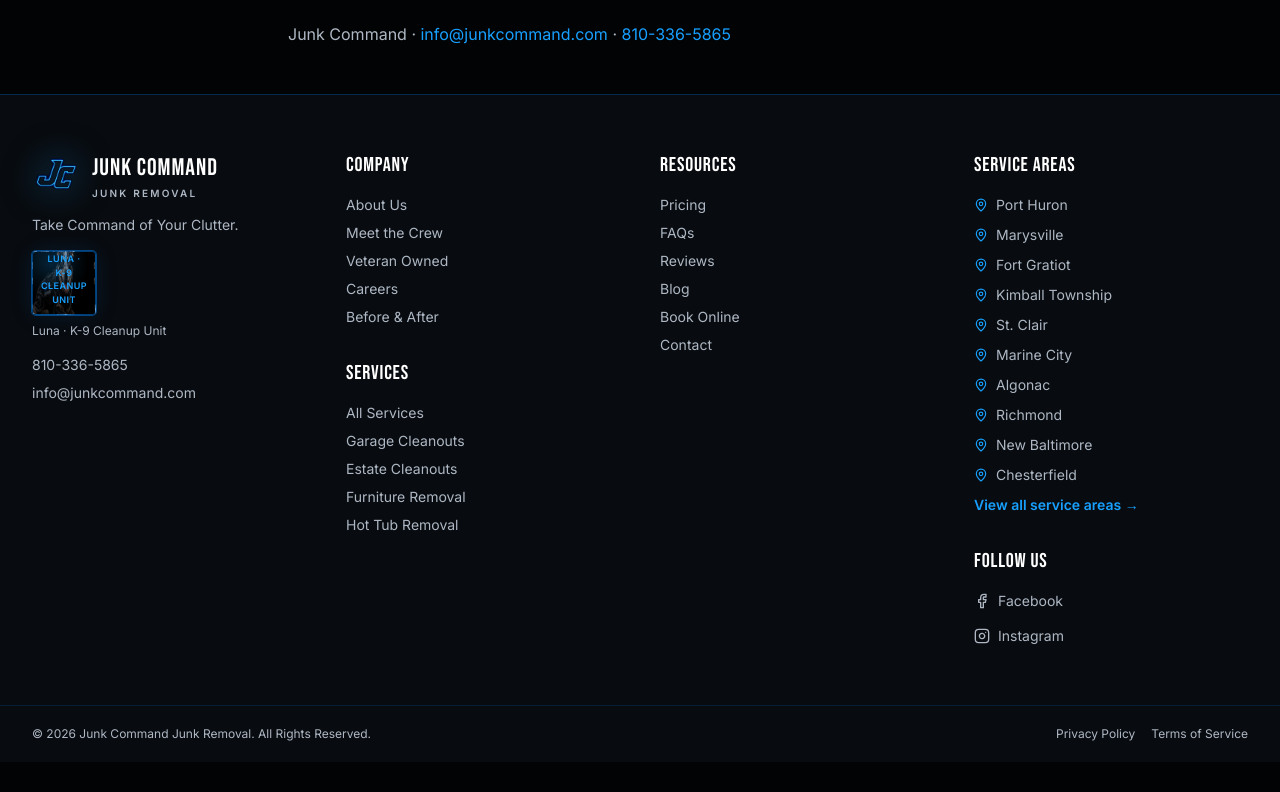
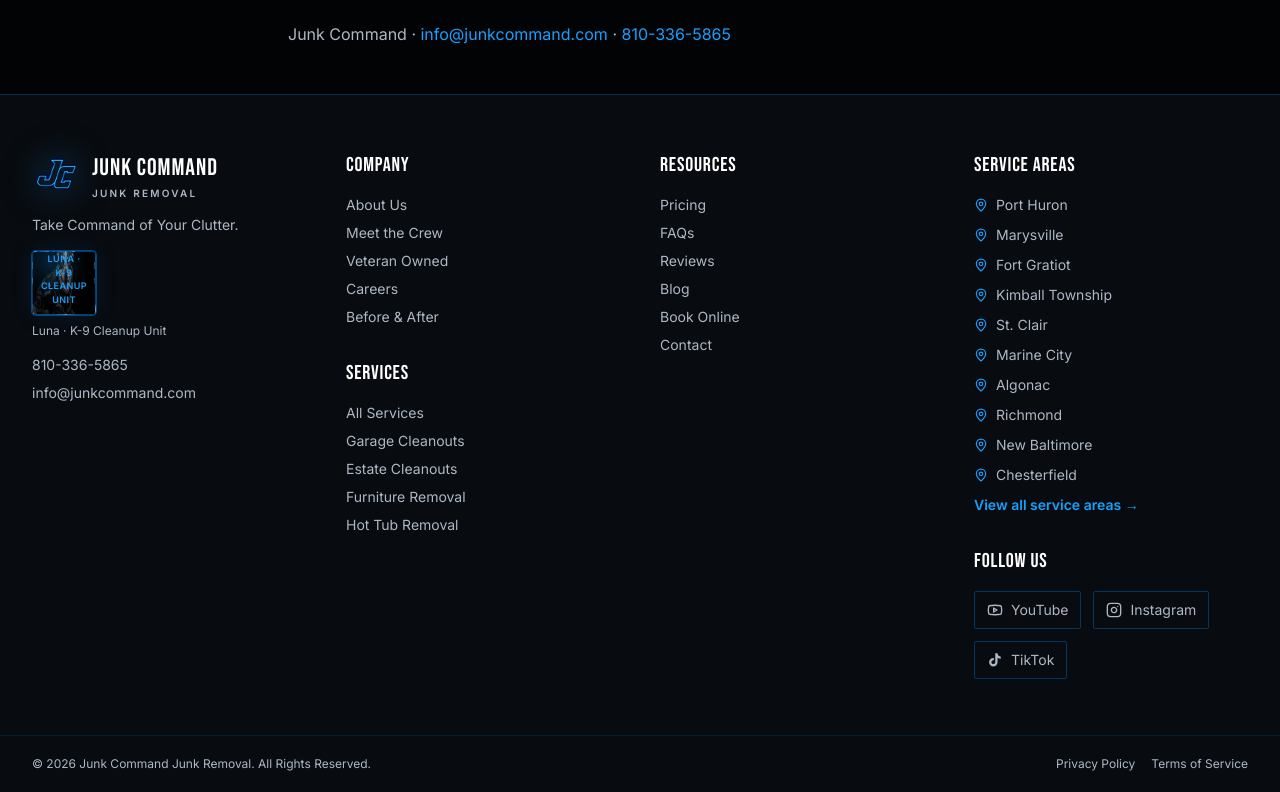
Before and after one commit to asddataking/junkcommand, a Next.js app: page /terms in a window 1280 px wide. Shown: the part 3004-3796 px from the top of the page. Before the commit the page ends 3766 px from the top, so only its background shows below. Built offline with nearby package versions, Linux system fonts and the light colour scheme.

Commit message:
Adding socials

```diff
--- a/src/components/forms/QuoteForm.tsx
+++ b/src/components/forms/QuoteForm.tsx
@@ -8,6 +8,7 @@
 import { quoteSchema, type QuoteFormValues } from "@/lib/validation";
 import { Button } from "@/components/ui/Button";
 import { PhotoUploader } from "@/components/forms/PhotoUploader";
+import { useLaunchSoonModal } from "@/components/ui/LaunchSoonModal";
 import { BlurFade } from "@/components/magicui/blur-fade";
 import { ShimmerButton } from "@/components/magicui/shimmer-button";
 import { ShineBorder } from "@/components/magicui/shine-border";
@@ -49,6 +50,7 @@
 }
 
 export function QuoteForm() {
+  const { openModal } = useLaunchSoonModal();
   const [status, setStatus] = useState<Status>("idle");
   const [errorMessage, setErrorMessage] = useState("");
   const [photos, setPhotos] = useState<File[]>([]);
@@ -157,13 +159,19 @@
       id="quote"
       className="relative scroll-mt-24 overflow-hidden border-y border-[rgba(0,135,255,0.15)] bg-[#080B0F] py-16 sm:py-20"
     >
+      <button
+        type="button"
+        onClick={openModal}
+        className="absolute inset-0 z-30 cursor-pointer"
+        aria-label="Get your free quote — launching soon, stay tuned"
+      />
       <DotPattern
         width={20}
         height={20}
         cr={0.8}
-        className="opacity-20 [mask-image:linear-gradient(to_right,white,transparent)]"
+        className="pointer-events-none opacity-20 [mask-image:linear-gradient(to_right,white,transparent)]"
       />
-      <div className="relative mx-auto grid max-w-7xl gap-10 px-4 sm:px-6 lg:grid-cols-[0.9fr_1.1fr] lg:items-center lg:gap-14 lg:px-8">
+      <div className="pointer-events-none relative mx-auto grid max-w-7xl gap-10 px-4 sm:px-6 lg:grid-cols-[0.9fr_1.1fr] lg:items-center lg:gap-14 lg:px-8">
         <BlurFade>
           <h2 className="font-display text-4xl tracking-[0.06em] text-white sm:text-5xl">
             NEED JUNK GONE?
@@ -192,6 +200,8 @@
           onSubmit={onSubmit}
           className="relative space-y-4 overflow-hidden rounded-[2px] border border-[rgba(0,135,255,0.4)] bg-[#020305] p-5 sm:p-7"
           noValidate
+          aria-hidden
+          tabIndex={-1}
         >
           <ShineBorder
             shineColor={["#0787ff", "#18a0ff", "#0787ff"]}
--- a/src/components/layout/Footer.tsx
+++ b/src/components/layout/Footer.tsx
@@ -1,11 +1,18 @@
 import Link from "next/link";
-import { Facebook, Instagram, MapPin } from "lucide-react";
-import { BRAND, FOOTER_LINKS } from "@/lib/constants";
+import { Instagram, MapPin, Youtube } from "lucide-react";
+import { BRAND, FOOTER_LINKS, SOCIAL_LINKS } from "@/lib/constants";
 import { CITIES } from "@/data/cities";
 import { Logo } from "@/components/ui/Logo";
 import { MascotBadge } from "@/components/ui/MascotBadge";
+import { TikTokIcon } from "@/components/ui/SocialIcons";
 
 const FOOTER_CITIES = CITIES.filter((c) => !c.isCounty).slice(0, 10);
+
+const SOCIAL_ICONS = {
+  YouTube: Youtube,
+  Instagram: Instagram,
+  TikTok: TikTokIcon,
+} as const;
 
 export function Footer() {
   return (
@@ -103,29 +110,24 @@
           <h2 className="mt-8 font-display text-xl tracking-[0.12em] text-white">
             Follow Us
           </h2>
-          <ul className="mt-4 space-y-3 text-sm text-muted">
-            <li>
+          <ul className="mt-4 flex flex-wrap gap-3 text-sm text-muted">
+            {SOCIAL_LINKS.map((link) => {
+              const Icon = SOCIAL_ICONS[link.label];
+              return (
+                <li key={link.href}>
                   <a
-                href="https://facebook.com"
+                    href={link.href}
                     target="_blank"
                     rel="noopener noreferrer"
-                className="inline-flex items-center gap-2 hover:text-bright"
+                    className="inline-flex items-center gap-2 rounded-[2px] border border-[rgba(0,135,255,0.35)] px-3 py-2 transition-colors hover:border-bright hover:text-bright"
+                    aria-label={`Junk Command on ${link.label}`}
                   >
-                <Facebook className="size-4" aria-hidden />
-                Facebook
+                    <Icon className="size-4" aria-hidden />
+                    {link.label}
                   </a>
                 </li>
-            <li>
-              <a
-                href="https://instagram.com"
-                target="_blank"
-                rel="noopener noreferrer"
-                className="inline-flex items-center gap-2 hover:text-bright"
-              >
-                <Instagram className="size-4" aria-hidden />
-                Instagram
-              </a>
-            </li>
+              );
+            })}
           </ul>
         </div>
       </div>
--- a/src/components/layout/SiteShell.tsx
+++ b/src/components/layout/SiteShell.tsx
@@ -2,6 +2,7 @@
 import { Footer } from "@/components/layout/Footer";
 import { MobileActionBar } from "@/components/layout/MobileActionBar";
 import { StickyQuoteButton } from "@/components/layout/StickyQuoteButton";
+import { LaunchSoonProvider } from "@/components/ui/LaunchSoonModal";
 
 export function SiteShell({
   children,
@@ -11,12 +12,12 @@
   className?: string;
 }) {
   return (
-    <>
+    <LaunchSoonProvider>
       <Header />
       <main className={`flex-1 pb-20 md:pb-0 ${className}`}>{children}</main>
       <Footer />
       <MobileActionBar />
       <StickyQuoteButton />
-    </>
+    </LaunchSoonProvider>
   );
 }
--- /dev/null
+++ b/src/components/ui/LaunchSoonModal.tsx
@@ -0,0 +1,165 @@
+"use client";
+
+import {
+  createContext,
+  useCallback,
+  useContext,
+  useEffect,
+  useId,
+  useState,
+  type ReactNode,
+} from "react";
+import { X } from "lucide-react";
+import { BRAND } from "@/lib/constants";
+
+type LaunchSoonContextValue = {
+  open: boolean;
+  openModal: () => void;
+  closeModal: () => void;
+};
+
+const LaunchSoonContext = createContext<LaunchSoonContextValue | null>(null);
+
+export function useLaunchSoonModal() {
+  const ctx = useContext(LaunchSoonContext);
+  if (!ctx) {
+    throw new Error("useLaunchSoonModal must be used within LaunchSoonProvider");
+  }
+  return ctx;
+}
+
+function LaunchSoonModal({
+  open,
+  onClose,
+}: {
+  open: boolean;
+  onClose: () => void;
+}) {
+  const titleId = useId();
+  const descriptionId = useId();
+
+  useEffect(() => {
+    if (!open) return;
+
+    const onKeyDown = (event: KeyboardEvent) => {
+      if (event.key === "Escape") onClose();
+    };
+
+    const previousOverflow = document.body.style.overflow;
+    document.body.style.overflow = "hidden";
+    window.addEventListener("keydown", onKeyDown);
+
+    return () => {
+      document.body.style.overflow = previousOverflow;
+      window.removeEventListener("keydown", onKeyDown);
+    };
+  }, [open, onClose]);
+
+  if (!open) return null;
+
+  return (
+    <div className="fixed inset-0 z-[100] flex items-center justify-center p-4">
+      <button
+        type="button"
+        className="absolute inset-0 bg-black/75 backdrop-blur-sm"
+        aria-label="Close dialog"
+        onClick={onClose}
+      />
+      <div
+        role="dialog"
+        aria-modal="true"
+        aria-labelledby={titleId}
+        aria-describedby={descriptionId}
+        className="relative z-10 w-full max-w-lg overflow-hidden rounded-[2px] border border-[rgba(0,135,255,0.45)] bg-[#080B0F] p-6 shadow-[0_0_48px_rgba(7,135,255,0.25)] sm:p-8"
+      >
+        <button
+          type="button"
+          onClick={onClose}
+          className="absolute right-3 top-3 inline-flex size-9 items-center justify-center rounded-[2px] border border-[rgba(0,135,255,0.35)] text-muted transition-colors hover:border-bright hover:text-white"
+          aria-label="Close"
+        >
+          <X className="size-4" aria-hidden />
+        </button>
+
+        <p className="text-xs font-semibold uppercase tracking-[0.16em] text-bright">
+          Coming Soon
+        </p>
+        <h2
+          id={titleId}
+          className="mt-3 font-display text-4xl tracking-[0.06em] text-white sm:text-5xl"
+        >
+          LAUNCHING IN THE NEXT 2 WEEKS
+        </h2>
+        <p id={descriptionId} className="mt-4 text-sm leading-relaxed text-muted sm:text-base">
+          Junk Command is almost ready to roll. Stay tuned — we&apos;ll be
+          taking quote requests very soon. Need something sooner? Call or text{" "}
+          <a href={BRAND.phoneHref} className="font-semibold text-bright hover:text-white">
+            {BRAND.phone}
+          </a>
+          .
+        </p>
+
+        {/* GHL newsletter embed — drop form markup here when ready */}
+        <div
+          id="ghl-newsletter-signup"
+          className="mt-6 rounded-[2px] border border-dashed border-[rgba(0,135,255,0.35)] bg-[#020305] px-4 py-5 text-center"
+        >
+          <p className="text-sm font-semibold text-white">
+            Newsletter signup coming soon
+          </p>
+          <p className="mt-1 text-xs text-muted">
+            We&apos;ll add a signup form here so you can get launch updates.
+          </p>
+        </div>
+
+        <button
+          type="button"
+          onClick={onClose}
+          className="mt-6 inline-flex w-full items-center justify-center rounded-[2px] bg-primary px-5 py-3 text-sm font-semibold uppercase tracking-[0.08em] text-white shadow-[0_0_24px_rgba(7,135,255,0.35)] transition-colors hover:bg-bright"
+        >
+          Got It — Stay Tuned
+        </button>
+      </div>
+    </div>
+  );
+}
+
+export function LaunchSoonProvider({ children }: { children: ReactNode }) {
+  const [open, setOpen] = useState(false);
+  const openModal = useCallback(() => setOpen(true), []);
+  const closeModal = useCallback(() => setOpen(false), []);
+
+  useEffect(() => {
+    const onClick = (event: MouseEvent) => {
+      const target = event.target;
+      if (!(target instanceof Element)) return;
+
+      const anchor = target.closest("a");
+      if (!anchor) return;
+
+      const href = anchor.getAttribute("href");
+      if (!href) return;
+
+      const path = href.split("?")[0]?.split("#")[0] ?? "";
+      const isQuoteCta =
+        href === "#quote" ||
+        href.endsWith("/#quote") ||
+        path === "/book-online";
+
+      if (!isQuoteCta) return;
+
+      event.preventDefault();
+      openModal();
+    };
+
+    document.addEventListener("click", onClick);
+    return () => document.removeEventListener("click", onClick);
+  }, [openModal]);
+
+  return (
+    <LaunchSoonContext.Provider value={{ open, openModal, closeModal }}>
+      {children}
+      <LaunchSoonModal open={open} onClose={closeModal} />
+    </LaunchSoonContext.Provider>
+  );
+}
--- /dev/null
+++ b/src/components/ui/SocialIcons.tsx
@@ -0,0 +1,17 @@
+import type { SVGProps } from "react";
+
+type IconProps = SVGProps<SVGSVGElement> & { className?: string };
+
+export function TikTokIcon({ className, ...props }: IconProps) {
+  return (
+    <svg
+      viewBox="0 0 24 24"
+      fill="currentColor"
+      aria-hidden
+      className={className}
+      {...props}
+    >
+      <path d="M19.59 6.69a4.83 4.83 0 0 1-3.77-4.25V2h-3.45v13.67a2.89 2.89 0 0 1-2.88 2.5 2.89 2.89 0 0 1-2.89-2.89 2.89 2.89 0 0 1 2.89-2.89c.28 0 .54.04.79.1v-3.5a6.37 6.37 0 0 0-.79-.05A6.34 6.34 0 0 0 3.15 15.3a6.34 6.34 0 0 0 6.34 6.34 6.34 6.34 0 0 0 6.34-6.34V8.73a8.19 8.19 0 0 0 4.76 1.52V6.79a4.85 4.85 0 0 1-1-.1z" />
+    </svg>
+  );
+}
--- a/src/lib/constants.ts
+++ b/src/lib/constants.ts
@@ -9,6 +9,22 @@
 } as const;
 
 export const SITE_URL = "https://www.getjunkcommand.com";
+
+/** Public social profiles (footer + schema sameAs) */
+export const SOCIAL_LINKS = [
+  {
+    label: "YouTube",
+    href: "https://www.youtube.com/@JunkCommand",
+  },
+  {
+    label: "Instagram",
+    href: "https://www.instagram.com/getjunkcommand/",
+  },
+  {
+    label: "TikTok",
+    href: "https://www.tiktok.com/@junkcommand",
+  },
+] as const;
 
 /** Default Open Graph / Twitter / iMessage share image (1200×630) */
 export const SOCIAL_SHARE_IMAGE = "/images/og/junk-command-social.jpg";
--- a/src/lib/schema.ts
+++ b/src/lib/schema.ts
@@ -1,4 +1,10 @@
-import { BRAND, BRAND_LOGO, SITE_URL, SOCIAL_SHARE_IMAGE } from "@/lib/constants";
+import {
+  BRAND,
+  BRAND_LOGO,
+  SITE_URL,
+  SOCIAL_LINKS,
+  SOCIAL_SHARE_IMAGE,
+} from "@/lib/constants";
 import { SERVICES } from "@/data/services";
 import { CITIES, CITY_NAMES } from "@/data/cities";
 import { SCHEMA_SERVICE_AREAS } from "@/data/homepage-service-areas";
@@ -17,7 +23,7 @@
     email: BRAND.email,
     logo: `${SITE_URL}${BRAND_LOGO}`,
     image: `${SITE_URL}${SOCIAL_SHARE_IMAGE}`,
-    sameAs: [],
+    sameAs: SOCIAL_LINKS.map((link) => link.href),
   };
 }
 
```
Lines whose indentation alone changed are shown as unchanged.
